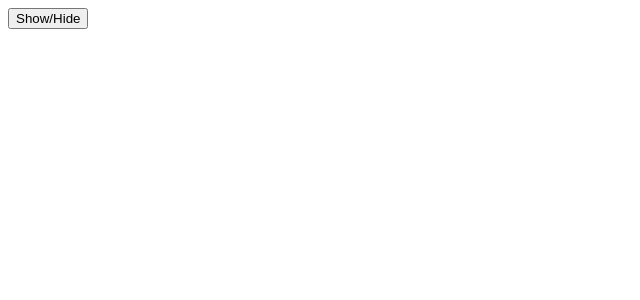
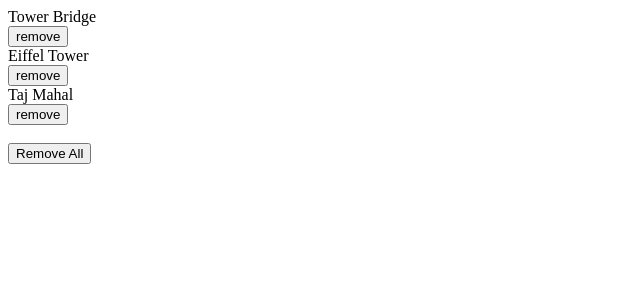
Before and after one commit to venkateshprasad598/React-JS, a React (Create React App) app in the folder bob-course/: page / in a window 1280 px wide. Shown: the top 300 px of the page, without its empty margins (0-640 px from the left). Built offline with nearby package versions, Linux system fonts and the light colour scheme.

Commit message:
Add them

```diff
--- a/bob-course/src/App.js
+++ b/bob-course/src/App.js
@@ -1,46 +1,33 @@
-// import data from "react"
-import React from "react"
-import { useState, useEffect } from "react"
+import react from "react"
+import { useState } from "react"
 
-const App = () => {
-    const [toggle, settoggle] = useState(false)
+const App= () => {
+    const[user, setuser] = useState([
+        {name : "Tower Bridge", id: 1},
+        {name : "Eiffel Tower", id: 2},
+        {name : "Taj Mahal", id:3},
+    ])
 
-
-
-    return (
-        <div>
-            <button onClick={() => settoggle(!toggle)}>Show/Hide</button>
-            {toggle && <NewApp />}
-        </div>
-    )
-}
-
-const NewApp = () => {
-    const[size, setsize] = useState(window.innerWidth)
-
-    useEffect(() => {
-
-        window.addEventListener("resize",checksize)
-
-        return () => {
-
-            window.removeEventListener("resize",checksize)
-        }
-    }, [])
-
-    const checksize = () => {
-        setsize(window.innerWidths)
+    const removeitem = (num) => {
+       let newuser = user.filter((data) => {
+        return data.id !== num
+       })
+       setuser(newuser)
     }
 
     return (
         <div>
-           <h1>Window</h1>
-           <h2>Size :{size}</h2>
+        {user.map((data) => {
+            return <div key = {data.id}>
+                {data.name} <br />
+                <button onClick = {() => removeitem(data.id)}>remove</button>
+            </div>
+        })}
+        <br />
+        <button onClick = {()=> setuser([])}>Remove All</button>
         </div>
     )
-
 }
-
 
 
 
--- a/bob-course/src/index.js
+++ b/bob-course/src/index.js
@@ -2,4 +2,4 @@
 import React from "react"
 import App from "./App"
 
-ReactDOM.render(<App/>, document.getElementById('root'))
+ReactDOM.render(<App /> , document.getElementById('root'))
```
